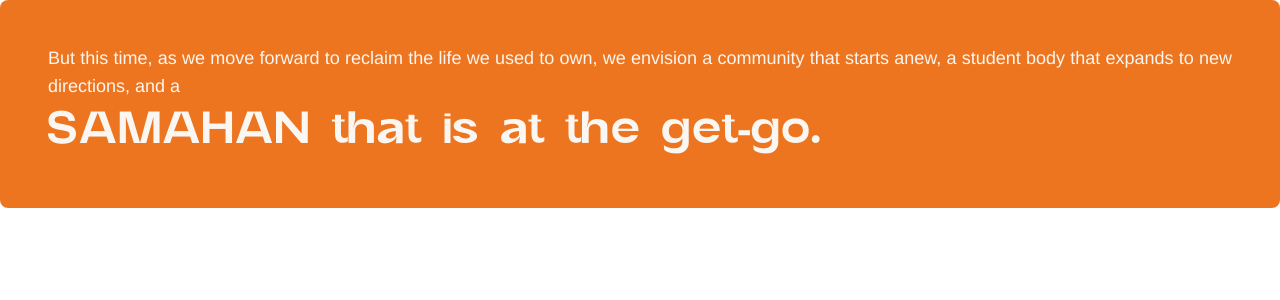
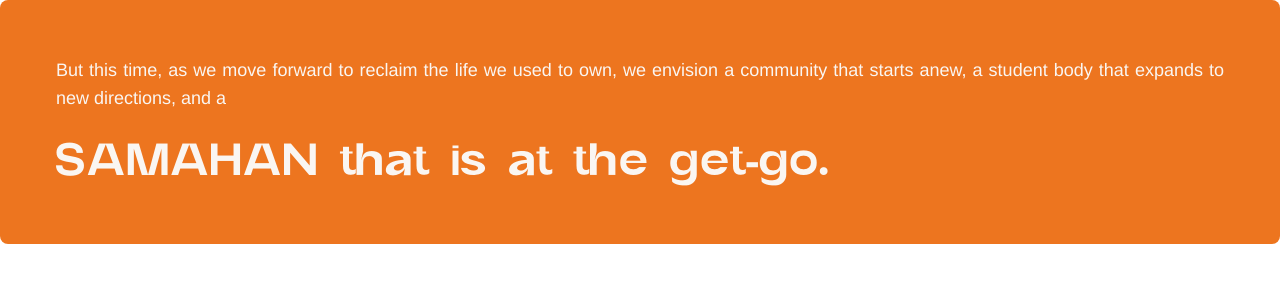
Before and after one commit to SAMAHAN-Systems-Development/samahan-at-the-get-go, a Next.js app: page /AboutFourthSectionOrangeCard in a window 1280 px wide. Shown: the top 300 px of the page. Built offline with nearby package versions, Linux system fonts and the light colour scheme.

Commit message:
refactor: fixed styles

```diff
--- a/src/components/ui/AboutPage/AboutFourthSection/AboutForthSectionOrangeCard.tsx
+++ b/src/components/ui/AboutPage/AboutFourthSection/AboutForthSectionOrangeCard.tsx
@@ -3,17 +3,15 @@ import React from 'react';
 const AboutForthSectionOrangeCard = () => {
   return (
     <>
-      <div className="w-full bg-orange rounded-lg flex flex-col">
-        <div className="flex flex-col justify-center py-7">
-          <div className="flex mx-12 my-4">
-            <p className="text-white font-normal text-justify lg:text-lg md:text-base text-sm">
-              But this time, as we move forward to reclaim the life we used to
-              own, we envision a community that starts anew, a student body that
-              expands to new directions, and a
-            </p>
-          </div>
+      <div className="w-full bg-orange rounded-lg flex flex-col p-14">
+        <div className="flex flex-col justify-center">
+          <p className="text-white font-normal text-justify lg:text-lg md:text-base text-sm">
+            But this time, as we move forward to reclaim the life we used to
+            own, we envision a community that starts anew, a student body that
+            expands to new directions, and a
+          </p>
 
-          <div className="flex flex-col ml-12 mb-6">
+          <div className="flex flex-col mt-9">
             <h1 className="text-white lg:text-4xl text-xl font-normal font-artega">
               SAMAHAN that is at the get-go.
             </h1>
```
